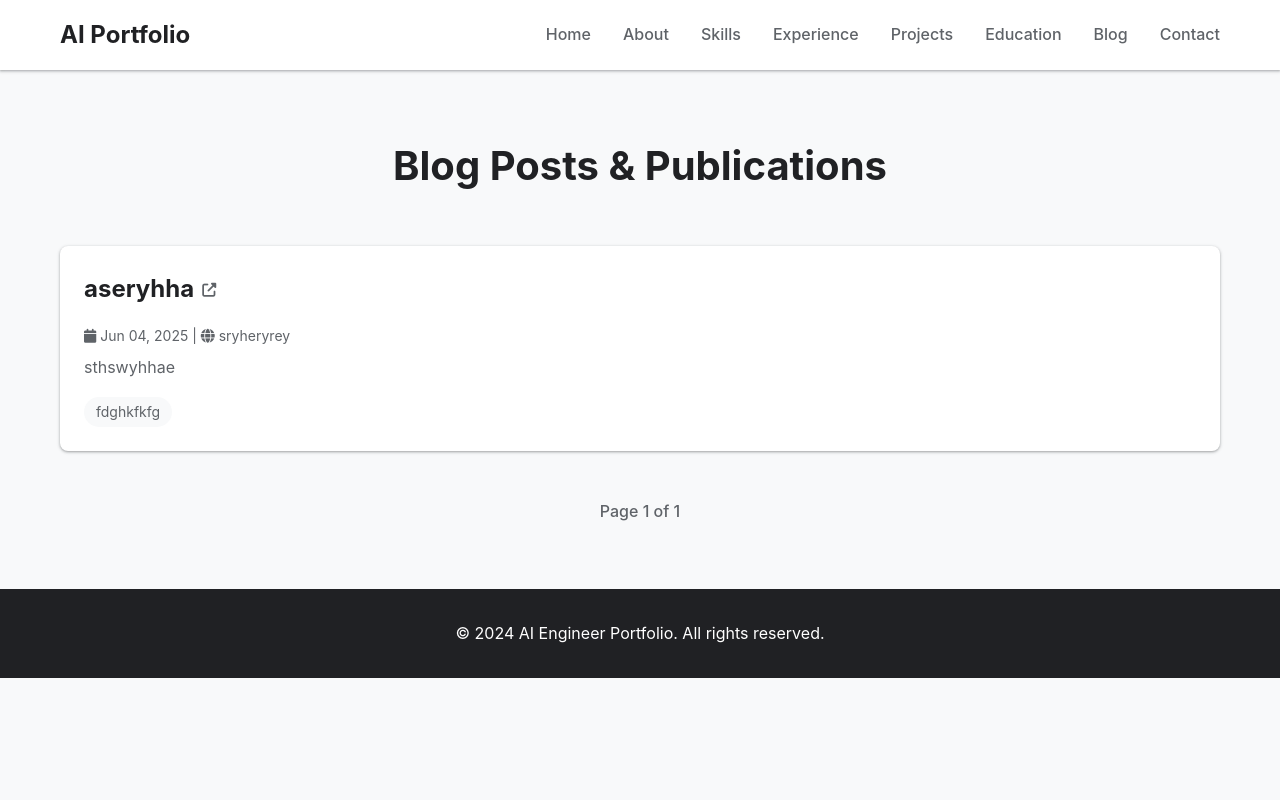
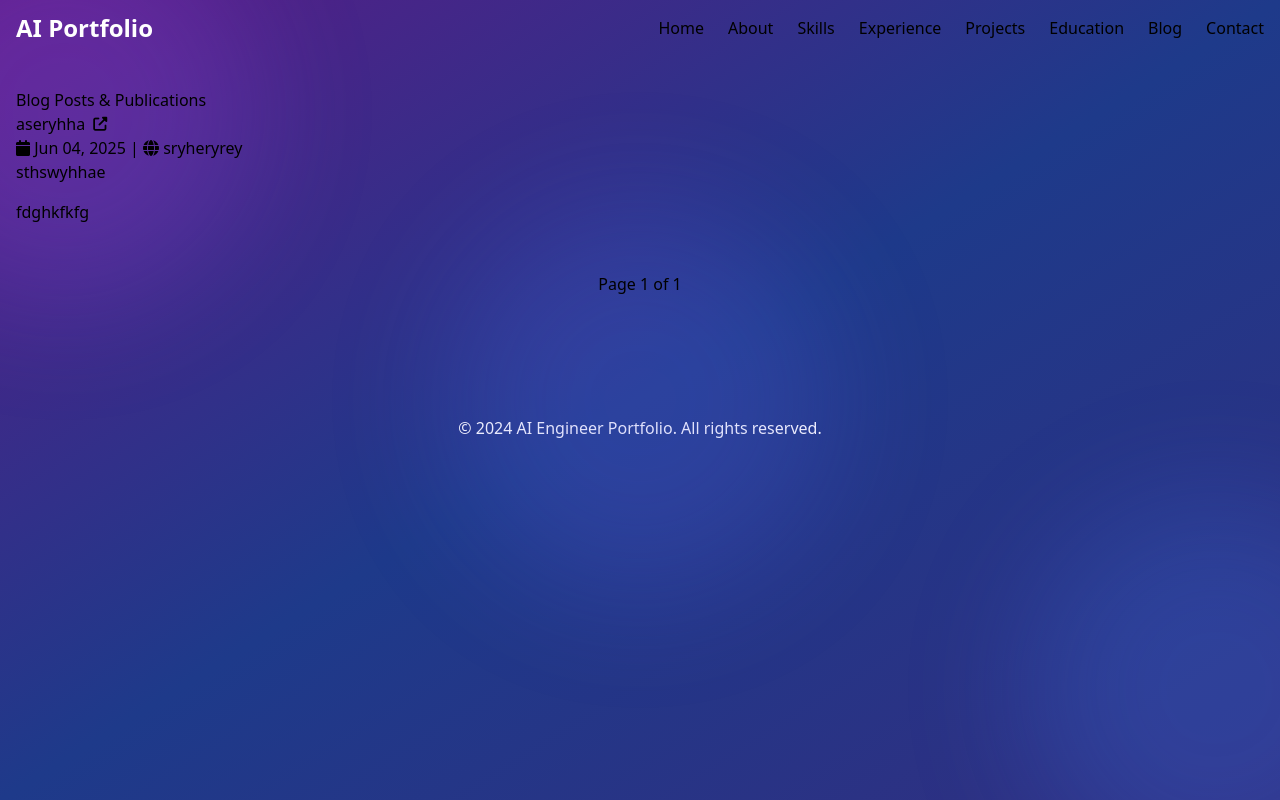
Before and after one commit to Nobi004/nobi_portfolio, a Django app: page /blog/ in a window 1280 px wide. Run offline with Django 5.2, Linux system fonts and the light colour scheme; data comes from the database, SQL or seed files in the repository; some libraries are stand-ins or nearby versions.

Commit message:
Update base.html

```diff
--- a/ai_portfolio/portfolio/templates/base.html
+++ b/ai_portfolio/portfolio/templates/base.html
@@ -8,44 +8,78 @@
 
     {% load static %}
 
+    <!-- Tailwind CSS -->
+    <script src="https://cdn.tailwindcss.com"></script>
+
     <!-- Font Awesome -->
     <link rel="stylesheet" href="https://cdnjs.cloudflare.com/ajax/libs/font-awesome/6.4.0/css/all.min.css">
 
+    <!-- GSAP for animations -->
+    <script src="https://cdnjs.cloudflare.com/ajax/libs/gsap/3.12.2/gsap.min.js"></script>
+
     <!-- Custom CSS -->
-    <link rel="stylesheet" href="{% static 'css/style.css' %}">
+    <link rel="stylesheet" href="{% static 'css/glassmorphism.css' %}">
 
     {% block extra_css %}{% endblock %}
 </head>
-<body>
+<body class="min-h-screen bg-gradient-to-br from-purple-900 via-blue-900 to-indigo-900 overflow-x-hidden">
+    <!-- Animated Background -->
+    <div class="fixed inset-0 overflow-hidden pointer-events-none">
+        <div class="absolute w-96 h-96 bg-purple-500 rounded-full blur-3xl opacity-20 animate-float" style="top: -10%; left: -10%;"></div>
+        <div class="absolute w-96 h-96 bg-blue-500 rounded-full blur-3xl opacity-20 animate-float-delayed" style="bottom: -10%; right: -10%;"></div>
+        <div class="absolute w-96 h-96 bg-indigo-500 rounded-full blur-3xl opacity-20 animate-float-slow" style="top: 50%; left: 50%; transform: translate(-50%, -50%);"></div>
+    </div>
+
+    <!-- Page Transition Overlay -->
+    <div id="page-transition" class="fixed inset-0 z-[9999] pointer-events-none">
+        <div class="transition-ripple"></div>
+    </div>
+
     <!-- Navigation -->
-    <nav class="navbar">
-        <div class="container">
-            <a href="{% url 'home' %}" class="logo">AI Portfolio</a>
+    <nav class="glass-nav sticky top-0 z-50 px-4 py-3">
+        <div class="container mx-auto flex justify-between items-center">
+            <a href="{% url 'home' %}" class="logo water-hover text-2xl font-bold text-white">
+                AI Portfolio
+            </a>
 
-            <button class="nav-toggle" id="navToggle">
-                <span></span>
-                <span></span>
-                <span></span>
+            <button class="nav-toggle md:hidden water-ripple" id="navToggle">
+                <span class="block w-6 h-0.5 bg-white mb-1.5 transition-transform"></span>
+                <span class="block w-6 h-0.5 bg-white mb-1.5 transition-transform"></span>
+                <span class="block w-6 h-0.5 bg-white transition-transform"></span>
             </button>
 
-            <ul class="nav-menu" id="navMenu">
-                <li><a href="{% url 'home' %}" class="nav-link">Home</a></li>
-                <li><a href="{% url 'about' %}" class="nav-link">About</a></li>
-                <li><a href="{% url 'skills' %}" class="nav-link">Skills</a></li>
-                <li><a href="{% url 'experience' %}" class="nav-link">Experience</a></li>
-                <li><a href="{% url 'projects' %}" class="nav-link">Projects</a></li>
-                <li><a href="{% url 'education' %}" class="nav-link">Education</a></li>
-                <li><a href="{% url 'blog' %}" class="nav-link">Blog</a></li>
-                <li><a href="{% url 'contact' %}" class="nav-link">Contact</a></li>
+            <ul class="nav-menu hidden md:flex gap-6" id="navMenu">
+                <li><a href="{% url 'home' %}" class="nav-link water-hover">Home</a></li>
+                <li><a href="{% url 'about' %}" class="nav-link water-hover">About</a></li>
+                <li><a href="{% url 'skills' %}" class="nav-link water-hover">Skills</a></li>
+                <li><a href="{% url 'experience' %}" class="nav-link water-hover">Experience</a></li>
+                <li><a href="{% url 'projects' %}" class="nav-link water-hover">Projects</a></li>
+                <li><a href="{% url 'education' %}" class="nav-link water-hover">Education</a></li>
+                <li><a href="{% url 'blog' %}" class="nav-link water-hover">Blog</a></li>
+                <li><a href="{% url 'contact' %}" class="nav-link water-hover">Contact</a></li>
+            </ul>
+        </div>
+
+        <!-- Mobile Menu -->
+        <div class="mobile-menu glass-card mt-4 hidden" id="mobileMenu">
+            <ul class="flex flex-col gap-2 p-4">
+                <li><a href="{% url 'home' %}" class="nav-link-mobile water-hover">Home</a></li>
+                <li><a href="{% url 'about' %}" class="nav-link-mobile water-hover">About</a></li>
+                <li><a href="{% url 'skills' %}" class="nav-link-mobile water-hover">Skills</a></li>
+                <li><a href="{% url 'experience' %}" class="nav-link-mobile water-hover">Experience</a></li>
+                <li><a href="{% url 'projects' %}" class="nav-link-mobile water-hover">Projects</a></li>
+                <li><a href="{% url 'education' %}" class="nav-link-mobile water-hover">Education</a></li>
+                <li><a href="{% url 'blog' %}" class="nav-link-mobile water-hover">Blog</a></li>
+                <li><a href="{% url 'contact' %}" class="nav-link-mobile water-hover">Contact</a></li>
             </ul>
         </div>
     </nav>
 
     <!-- Messages -->
     {% if messages %}
-        <div class="messages">
+        <div class="fixed top-20 right-4 z-50 space-y-2">
             {% for message in messages %}
-                <div class="alert alert-{{ message.tags }}">
+                <div class="glass-card p-4 text-white animate-slide-in">
                     {{ message }}
                 </div>
             {% endfor %}
@@ -53,19 +87,19 @@
     {% endif %}
 
     <!-- Main Content -->
-    <main>
+    <main class="container mx-auto px-4 py-8 relative z-10">
         {% block content %}{% endblock %}
     </main>
 
     <!-- Footer -->
-    <footer class="footer">
-        <div class="container">
+    <footer class="glass-footer mt-16 py-6">
+        <div class="container mx-auto px-4 text-center text-white">
             <p>&copy; 2024 AI Engineer Portfolio. All rights reserved.</p>
         </div>
     </footer>
 
     <!-- Custom JS -->
-    <script src="{% static 'js/main.js' %}"></script>
+    <script src="{% static 'js/glassmorphism.js' %}"></script>
     {% block extra_js %}{% endblock %}
 </body>
 </html>
```
